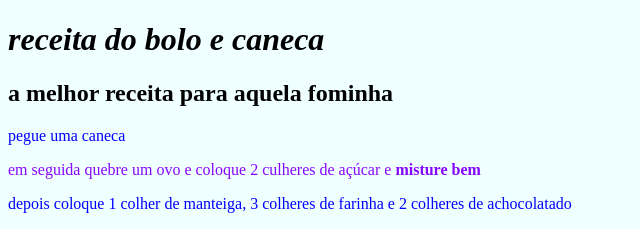
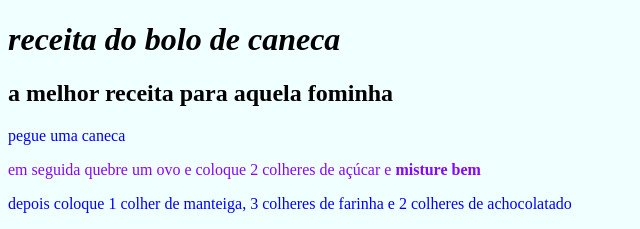
Before and after one commit to gabrielcdebarros11/gabriel, a plain HTML site: page index.html in a window 1280 px wide. Shown: the top 229 px of the page, 0-640 px from the left. Drawn offline with Linux system fonts and the light colour scheme.

Commit message:
Update index.html

```diff
--- a/index.html
+++ b/index.html
@@ -7,14 +7,14 @@
     <link rel="stylesheet" href="style.css">
 </head>
 <body>
-<h1>receita do bolo e caneca</h1>
+<h1>receita do bolo de caneca</h1>
     <h2>a melhor receita para aquela fominha</h2>
  <p>pegue uma caneca</p>
-    <p class="futsal">em seguida quebre um ovo e coloque 2 culheres de açúcar e <strong>misture bem</strong></p>
+    <p class="futsal">em seguida quebre um ovo e coloque 2 colheres de açúcar e <strong>misture bem</strong></p>
     <p>depois coloque 1 colher de manteiga, 3 colheres de farinha e 2 colheres de achocolatado</p>
     <h3> quanto tempo no micro ondas?</h3>
     <p>depois de <strong>misturar muito bem</strong> coloque 2 minutos no micro ondas e pronto bolo de caneca pronto</p>
-    <img scr="Screenshot_20240801-113436-1.jpg">
+    <img scr="bolo.jpeg">
     <ul>
     <h4>TÍTULO DA LISTA</h4>
     <li>1item</li>
```
